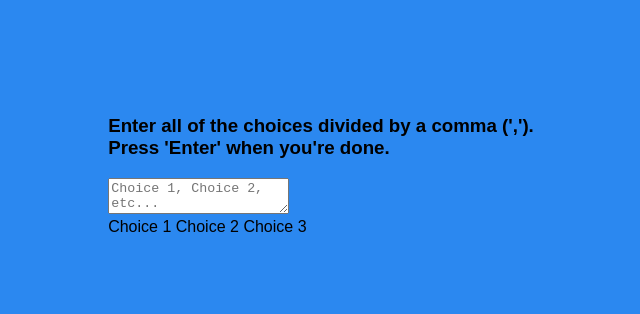
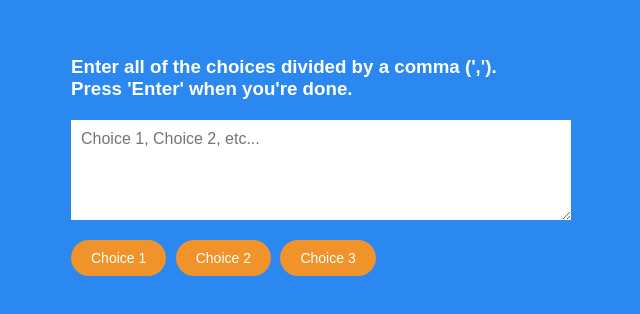
Before and after one commit to akimaedomari/P2-random-choice-picker, a plain HTML site: page index.html in a window 1280 px wide. Shown: the part 234-548 px from the top of the page, without its empty margins (319-959 px from the left). Drawn offline with Linux system fonts and the light colour scheme; a web font is replaced by a local one.

Commit message:
Added styling to Choices in CSS

```diff
--- a/style.css
+++ b/style.css
@@ -15,3 +15,37 @@ body {
   overflow: hidden;
   margin: 0;
 }
+
+h3 {
+  color: white;
+  margin: 10px 0 20px;
+}
+
+.container {
+  width: 500px;
+}
+
+textarea {
+  border: none;
+  display: block;
+  width: 100%;
+  height: 100px;
+  font-family: inherit;
+  padding: 10px;
+  margin: 0 0 20px;
+  font-size: 16px;
+}
+
+.tag {
+  background-color: #f0932b;
+  color: white;
+  border-radius: 50px;
+  padding: 10px 20px;
+  margin: 0 5px 10px 0;
+  font-size: 14px;
+  display: inline-block;
+}
+
+.tag.highlight {
+  background-color: #273c75;
+}
```
